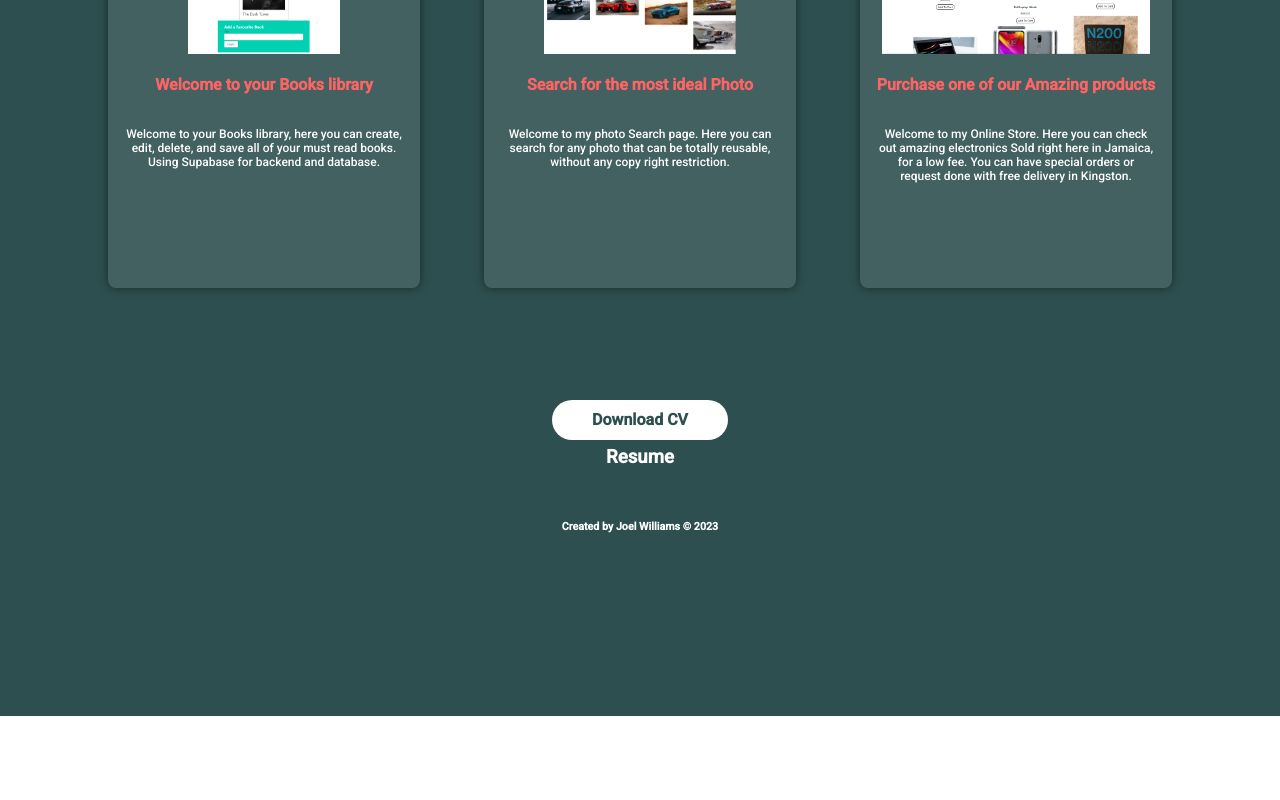
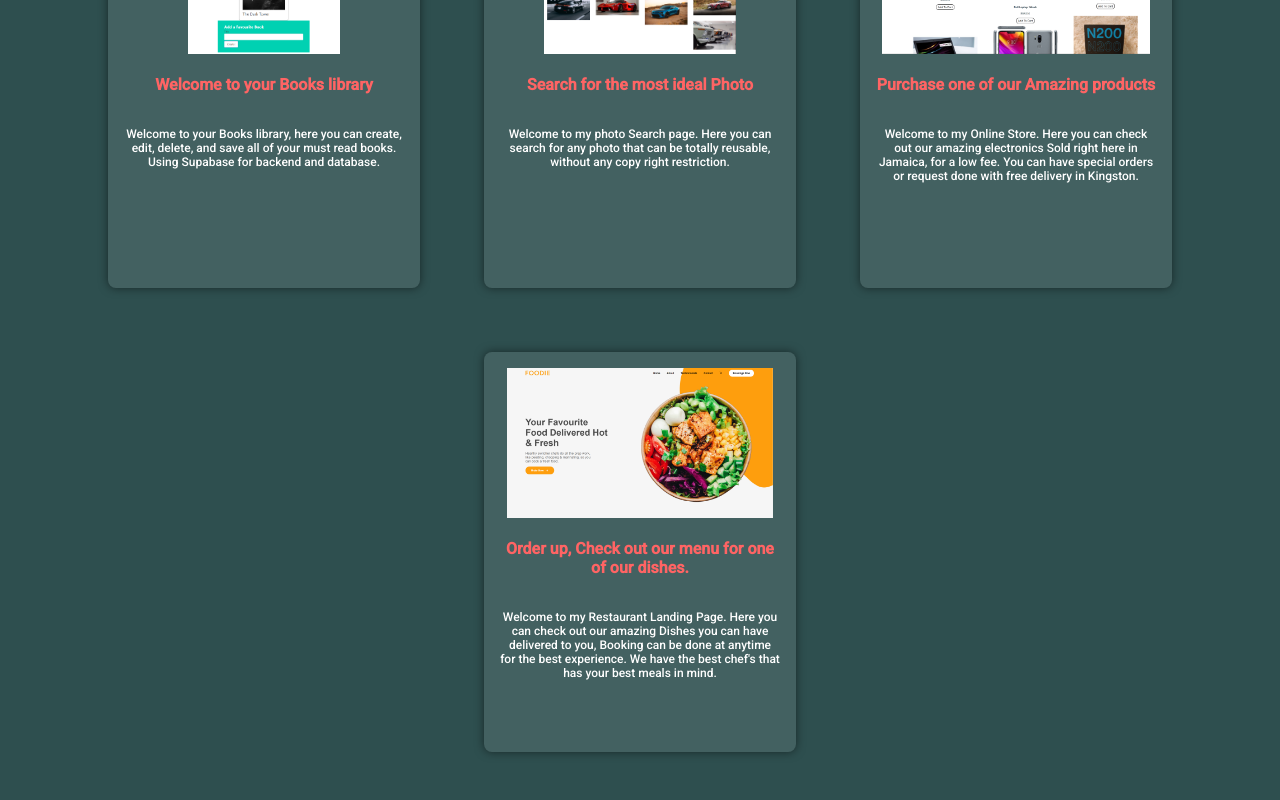
Before and after one commit to JoelWilliams7/My-Profile, a React (Vite) app: page / in a window 1280 px wide. Shown: the part 1900-2700 px from the top of the page. Before the commit the page ends 2616 px from the top, so only its background shows below. Built offline with nearby package versions, Linux system fonts and the light colour scheme.

Commit message:
added details

```diff
--- a/index.html
+++ b/index.html
@@ -7,7 +7,7 @@
     <link href="https://fonts.googleapis.com/css2?family=Roboto:wght@300;400;500&display=swap" rel="stylesheet">
     <link rel="icon" type="image/svg+xml" href="/vite.svg" />
     <meta name="viewport" content="width=device-width, initial-scale=1.0" />
-    <title>Vite + React</title>
+    <title>My Web Developer Portfolio</title>
   </head>
   <body>
     <div id="root"></div>
--- a/src/components/Projects.jsx
+++ b/src/components/Projects.jsx
@@ -3,6 +3,7 @@ import styled from "styled-components";
 import booksProjectsPic from "../assets/books-project.png";
 import photoSearchingLibrary from "../assets/photo-searching-library.png";
 import jsElectrical from "../assets/Js-Electrical.png";
+import landingpage from "../assets/Landing-Page.png";
 
 const StyledProject = styled.div`
   width: 25%;
@@ -13,10 +14,8 @@ const StyledProject = styled.div`
   border: none;
   padding: 1rem;
   margin: 2rem;
-  -webkit-box-align: center;
   align-items: center;
   font-weight: 500;
-  animation: 0.6s ease 0s 1 normal none running fadeIn;
 
   p {
     font-size: 12px;
@@ -38,7 +37,8 @@ const StyledProject = styled.div`
   }
 
   @media (max-width: 768px) {
-    width: 50%;
+    width: 50% auto;
+    height: auto;
   }
 `;
 
@@ -117,10 +117,30 @@ function Project() {
             <img src={jsElectrical} alt="Js Electrical Online Store" />
             <h4>Purchase one of our Amazing products</h4>
             <p>
-              Welcome to my Online Store. Here you can check out amazing
+              Welcome to my Online Store. Here you can check out our amazing
               electronics Sold right here in Jamaica, for a low fee. You can
               have special orders or request done with free delivery in
               Kingston.
+            </p>
+          </a>
+        </StyledProject>
+        <StyledProject>
+          <a
+            href="https://joelwilliams7.github.io/landing-Page/"
+            target="_blank"
+            rel="noreferrer"
+            style={{
+              textDecoration: "none",
+              color: "white",
+            }}
+          >
+            <img src={landingpage} alt="Restaurant Landing Page" />
+            <h4>Order up, Check out our menu for one of our dishes.</h4>
+            <p>
+              Welcome to my Restaurant Landing Page. Here you can check out our
+              amazing Dishes you can have delivered to you, Booking can be done
+              at anytime for the best experience. We have the best chef's that
+              has your best meals in mind.
             </p>
           </a>
         </StyledProject>
--- a/src/components/Resume.jsx
+++ b/src/components/Resume.jsx
@@ -36,41 +36,28 @@ const StyledResume = styled.div`
   }
 
   @media (max-width: 768px) {
-    width: 80px;
-    height: 80px;
+    width: 100px auto;
+    height: 80px auto;
     margin: 0.5rem 0;
     margin-top: 50px;
+    border-radius: 75px;
   }
 `;
 
 const ResumeContainer = styled.div`
-  width: 100%;
+  width: 160px;
   color: rgb(255, 255, 255);
-  display: flex;
-  flex-direction: column;
-  align-items: center;
-
-  h3 {
-    color: white;
-    position: absolute;
-    top: 2260px;
-    padding: 30px;
-    margin: 40px;
-    display: block;
-    font-weight: bold;
+  margin: 90px auto;
+  padding: 40px auto;
+  text-align: center;
 
   }
   @media (max-width: 768px) {
     h3 {
-    position: absolute;
-    border-radius: -px:
-    height: 80px;
-    margin-top: 260px;
-    padding: 10px;
-    text-align: center;
-    margin: 0 auto;
-    buttom: 5px;
-    top: 4200px;
+      width: 100px auto;
+      height: 80px auto;
+      margin: 0.5rem 0;
+      margin-top: 50px;
   }
 }
 `;
```
Also changed, not shown: src/assets/Landing-Page.PNG (added), 1 other file (tests, documents, lock files or other folders).
